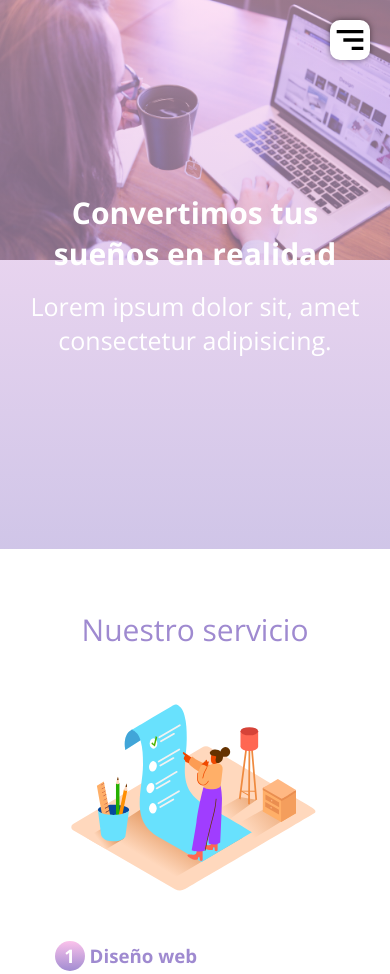
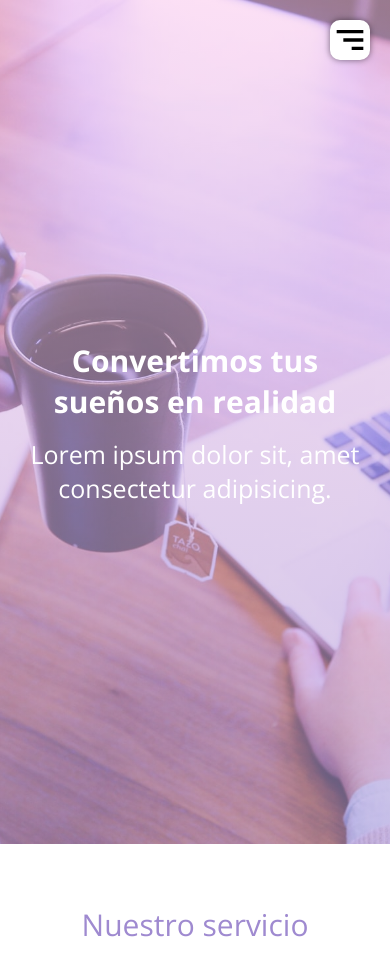
Before and after one commit to Jhonatan-Cortezz/Example-landing-page, a plain HTML site: page index.html in a window 390 px wide. Shown: the top 974 px of the page. Drawn offline with nearby package versions, Linux system fonts and the light colour scheme.

Commit message:
fixed height bg-image

```diff
--- a/css/mobile-style.css
+++ b/css/mobile-style.css
@@ -42,8 +42,9 @@
     margin-bottom: 40px;
   }
   .header{
-    height: 65vh;
-    background-position: center top;
+    height: 100vh;
+    background-position: center;
+    background-size: cover;
   }
 }
 
```
